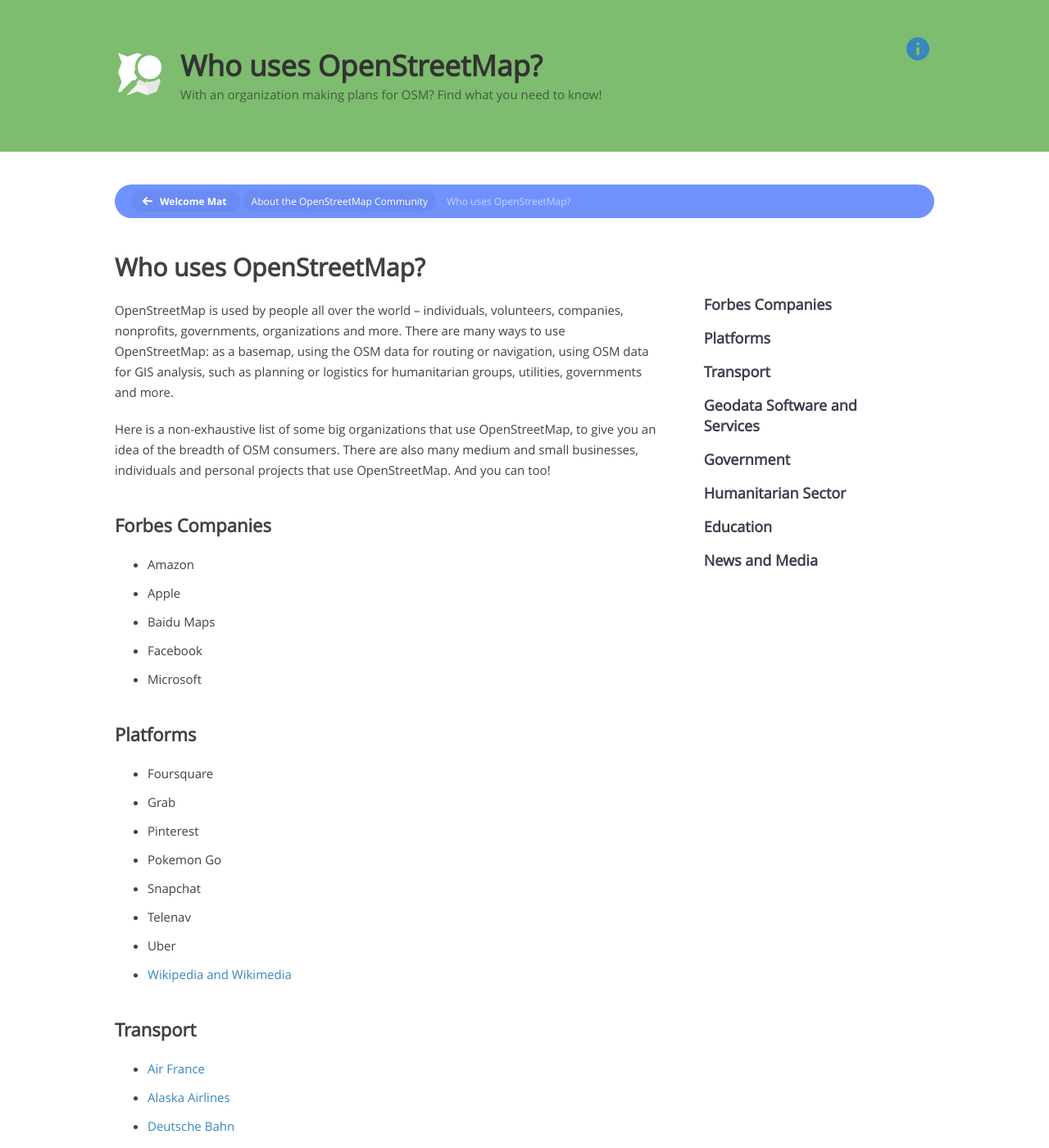
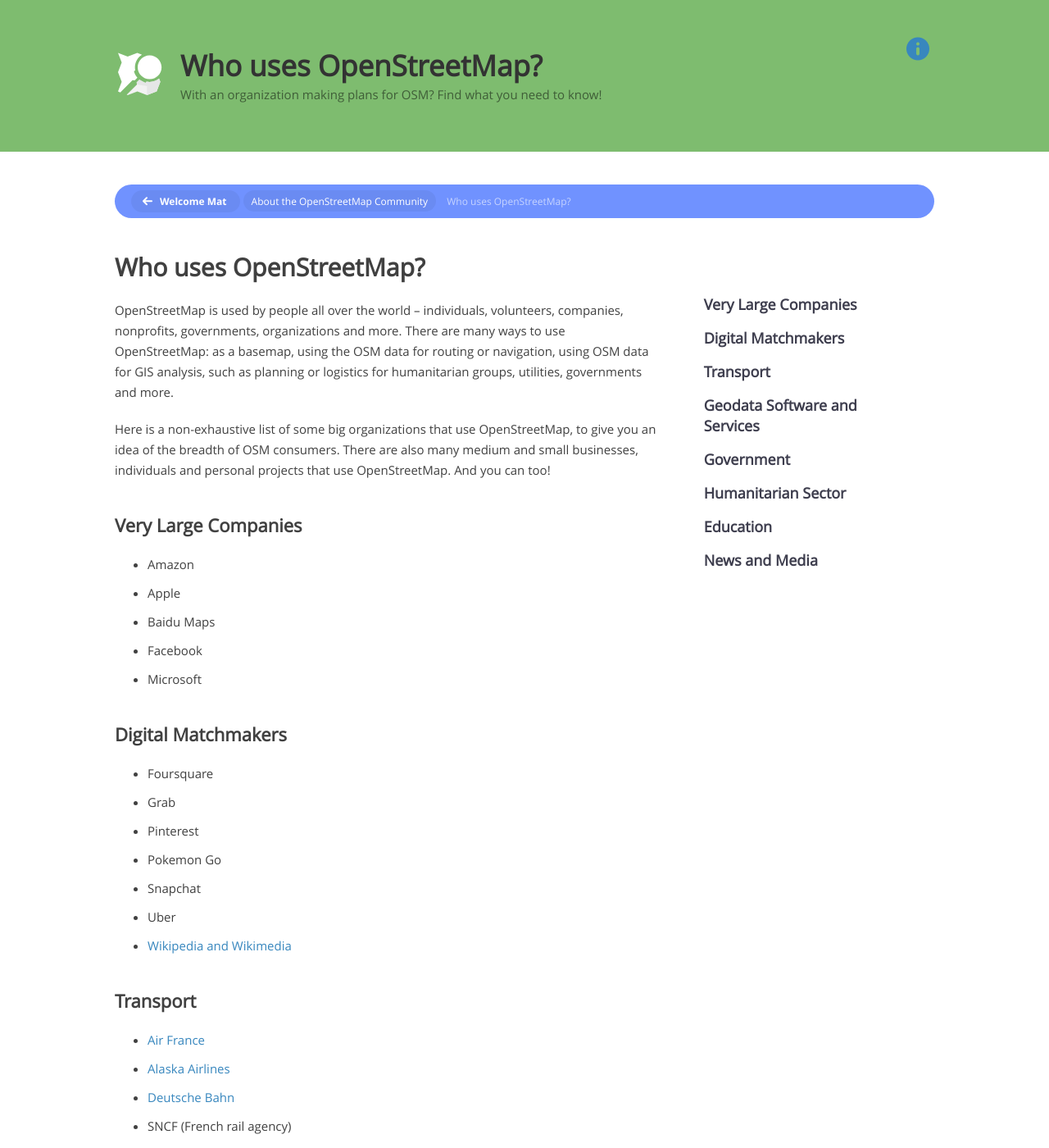
Before and after one commit to osmfoundation/welcome-mat, a Jekyll site: the page built from about-osm-community/_posts/0000-01-04-consumers.md, in a window 1280 px wide and 1400 px high. Shown: the whole window at 82% size. Built offline with Jekyll 4.4.1, drawn with Linux system fonts in a browser that asks for light colours; some web fonts are replaced.

Commit message:
Rephrased list

```diff
--- a/about-osm-community/_posts/0000-01-04-consumers.md
+++ b/about-osm-community/_posts/0000-01-04-consumers.md
@@ -6,7 +6,7 @@
 
 Here is a non-exhaustive list of some big organizations that use OpenStreetMap, to give you an idea of the breadth of OSM consumers. There are also many medium and small businesses, individuals and personal projects that use OpenStreetMap. And you can too!
 
-## Forbes Companies
+## Very Large Companies
 
 * Amazon
 * Apple
@@ -14,14 +14,13 @@
 * Facebook
 * Microsoft
 
-## Platforms
+## Digital Matchmakers
 
 * Foursquare
 * Grab
 * Pinterest
 * Pokemon Go
 * Snapchat
-* Telenav
 * Uber
 * [Wikipedia and Wikimedia](https://blog.wikimedia.org/2018/06/28/interactive-maps-now-in-your-language/){:target="_blank"}
 
```
Also changed, not shown: other parts of about-osm-community/_posts/0000-01-04-consumers.md (+1 -0 lines).
